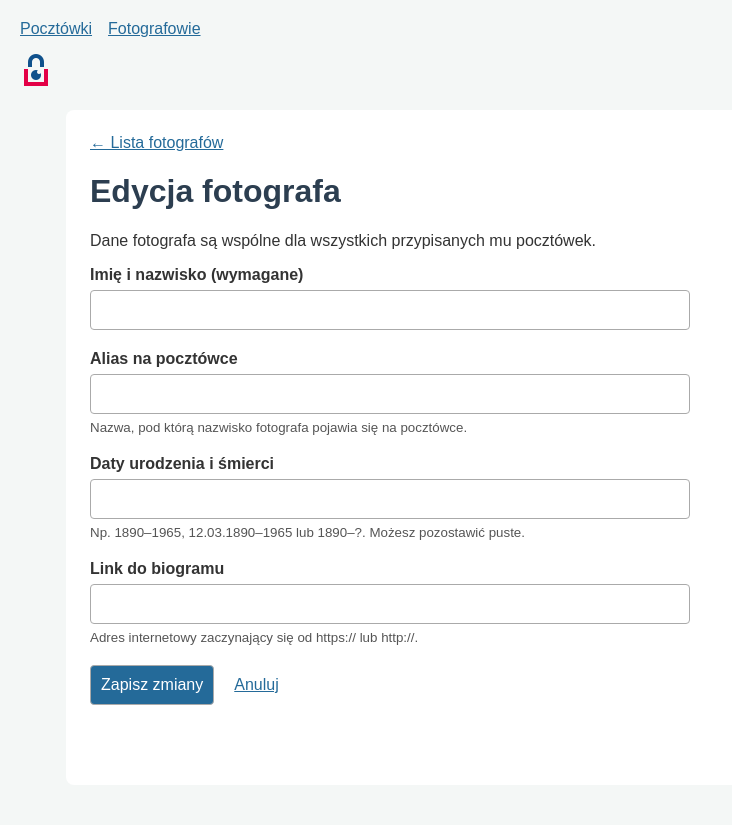
After one commit to umlublin/pocztowki, a Flask app: template templates/photographer_edit.html in a window 1280 px wide. The commit adds this page. Shown: the whole page, without its empty margins (0-732 px from the left). Run offline with Flask 2, Linux system fonts and the light colour scheme; the template is opened without the code that fills it, so the values that code supplies are empty.

Commit message:
Dodaj listę fotografów i edycję danych autorów

```diff
--- a/demo_data.py
+++ b/demo_data.py
@@ -18,7 +18,8 @@ def create_demo_data(root):
         db.executescript("""
             CREATE TABLE miasta (miasto_id INTEGER PRIMARY KEY, miasto_nazwa TEXT);
             CREATE TABLE autorzy (
-                autor_id INTEGER PRIMARY KEY, autor_nazwa TEXT, autor_lata TEXT, autor_url TEXT
+                autor_id INTEGER PRIMARY KEY, autor_nazwa TEXT, autor_lata TEXT, autor_url TEXT,
+                alias TEXT
             );
             CREATE TABLE wydawcy (wydawca_id INTEGER PRIMARY KEY, wydawca_nazwa TEXT);
             CREATE TABLE cenzura (cenzura_id INTEGER PRIMARY KEY, cenzura_numer TEXT);
@@ -34,7 +35,7 @@ def create_demo_data(root):
                 wydanie_zamowienie TEXT, awers_id INTEGER, rewers_id INTEGER
             );
             INSERT INTO miasta VALUES (1, 'Lublin'), (2, 'Kraków');
-            INSERT INTO autorzy VALUES (1, 'Jan Kowalski', NULL, NULL), (2, 'Anna Nowak', NULL, NULL);
+            INSERT INTO autorzy (autor_id, autor_nazwa) VALUES (1, 'Jan Kowalski'), (2, 'Anna Nowak');
             INSERT INTO wydawcy VALUES (1, 'Wydawca demonstracyjny');
             INSERT INTO cenzura VALUES (1, 'D1');
             INSERT INTO wzory VALUES (1, 'Panorama Lublina', 'A1', 1, 1, 1),
--- a/server.py
+++ b/server.py
@@ -1,6 +1,6 @@
 from logging.handlers import RotatingFileHandler
 import logging
-from urllib.parse import quote_plus, urlencode
+from urllib.parse import quote_plus, urlencode, urlsplit
 from authlib.integrations.flask_client import OAuth
 import sqlite3
 import os
@@ -400,6 +400,78 @@ def read_card_integer(data, field, minimum, empty_value):
     return value
 
 
+@app.route('/photographers')
+def photographers():
+    query = request.args.get('q', '').strip()
+    rows = get_db().execute(
+        'SELECT autor_id, autor_nazwa, alias, autor_lata, autor_url '
+        'FROM autorzy ORDER BY autor_nazwa, autor_id'
+    ).fetchall()
+    if query:
+        rows = [row for row in rows if any(
+            query.casefold() in (row[field] or '').casefold()
+            for field in ('autor_nazwa', 'alias')
+        )]
+    return render_template('photographers.html', authors=rows, query=query,
+                           user=get_user_data())
+
+
+@app.route('/photographers/<int:author_id>/edit')
+def edit_photographer(author_id):
+    if not get_user_data().get('is_admin'):
+        abort(403)
+    author = get_db().execute(
+        'SELECT autor_id, autor_nazwa, alias, autor_lata, autor_url '
+        'FROM autorzy WHERE autor_id = ?', (author_id,)
+    ).fetchone()
+    if author is None:
+        abort(404)
+    return render_template('photographer_edit.html', author=author, user=get_user_data())
+
+
+@app.route('/api/photographers/<int:author_id>', methods=['PUT'])
+def update_photographer(author_id):
+    if not get_user_data().get('is_admin'):
+        return jsonify({'error': 'Edycja wymaga uprawnień administratora.'}), 403
+    data = request.get_json(silent=True)
+    limits = {'autor_nazwa': 200, 'alias': 200, 'autor_lata': 100, 'autor_url': 2048}
+    if not isinstance(data, dict):
+        return jsonify({'error': 'Oczekiwano obiektu JSON z danymi fotografa.'}), 400
+    values = {}
+    for field, limit in limits.items():
+        value = data.get(field)
+        if not isinstance(value, str) or len(value.strip()) > limit:
+            return jsonify({'error': f'Pole {field} musi być tekstem do {limit} znaków.'}), 400
+        values[field] = value.strip()
+    if not values['autor_nazwa']:
+        return jsonify({'error': 'Podaj imię i nazwisko fotografa.'}), 400
+    if values['autor_url']:
+        try:
+            url = urlsplit(values['autor_url'])
+            if (url.scheme not in ('http', 'https') or not url.hostname
+                    or url.username is not None or url.password is not None
+                    or any(char.isspace() or ord(char) < 32 for char in values['autor_url'])):
+                raise ValueError
+            url.port  # Sprawdzenie poprawności portu.
+        except ValueError:
+            return jsonify({'error': 'Link do biogramu musi być poprawnym adresem HTTP lub HTTPS.'}), 400
+    try:
+        conn = get_db()
+        with conn:
+            updated = conn.execute(
+                'UPDATE autorzy SET autor_nazwa = ?, alias = ?, autor_lata = ?, autor_url = ? '
+                'WHERE autor_id = ?',
+                (values['autor_nazwa'], values['alias'] or None,
+                 values['autor_lata'] or None, values['autor_url'] or None, author_id),
+            )
+            if updated.rowcount != 1:
+                return jsonify({'error': 'Fotograf nie istnieje.'}), 404
+        return jsonify({'success': True})
+    except sqlite3.Error:
+        app.logger.exception('Nie udało się zapisać fotografa %s', author_id)
+        return jsonify({'error': 'Nie udało się zapisać danych fotografa.'}), 500
+
+
 @app.route('/api/card/<int:wydanie_id>', methods=['PUT'])
 def api_card_update(wydanie_id):
     """Aktualizacja danych pocztówki przez administratora."""
--- a/templates/detail.html
+++ b/templates/detail.html
@@ -294,7 +294,7 @@
                 wikiLink.href = url.href;
                 wikiLink.target = '_blank';
                 wikiLink.rel = 'noopener noreferrer';
-                wikiLink.textContent = 'Wikipedia';
+                wikiLink.textContent = 'Biogram';
                 authorContainer.append(' - ', wikiLink);
             }
         }
--- /dev/null
+++ b/templates/photographer_edit.html
@@ -0,0 +1,64 @@
+<!DOCTYPE html>
+<html lang="pl">
+<head>
+    <meta charset="UTF-8">
+    <meta name="viewport" content="width=device-width, initial-scale=1.0">
+    <title>Edycja fotografa — {{ author.autor_nazwa }}</title>
+    {% include 'photographers_style.html' %}
+</head>
+<body>
+{% include 'session_header.html' %}
+<main>
+    <a href="{{ url_for('photographers') }}">← Lista fotografów</a>
+    <h1>Edycja fotografa</h1>
+    <p>Dane fotografa są wspólne dla wszystkich przypisanych mu pocztówek.</p>
+    <form id="photographer-form" action="{{ url_for('update_photographer', author_id=author.autor_id) }}">
+        <div class="field">
+            <label for="autor_nazwa">Imię i nazwisko (wymagane)</label>
+            <input id="autor_nazwa" name="autor_nazwa" value="{{ author.autor_nazwa or '' }}" required maxlength="200">
+        </div>
+        <div class="field">
+            <label for="alias">Alias na pocztówce</label>
+            <input id="alias" name="alias" value="{{ author.alias or '' }}" maxlength="200" aria-describedby="alias-hint">
+            <small class="hint" id="alias-hint">Nazwa, pod którą nazwisko fotografa pojawia się na pocztówce.</small>
+        </div>
+        <div class="field">
+            <label for="autor_lata">Daty urodzenia i śmierci</label>
+            <input id="autor_lata" name="autor_lata" value="{{ author.autor_lata or '' }}" maxlength="100" aria-describedby="dates-hint">
+            <small class="hint" id="dates-hint">Np. 1890–1965, 12.03.1890–1965 lub 1890–?. Możesz pozostawić puste.</small>
+        </div>
+        <div class="field">
+            <label for="autor_url">Link do biogramu</label>
+            <input id="autor_url" name="autor_url" type="url" value="{{ author.autor_url or '' }}" maxlength="2048" aria-describedby="url-hint">
+            <small class="hint" id="url-hint">Adres internetowy zaczynający się od https:// lub http://.</small>
+        </div>
+        <div class="actions"><button type="submit" id="save-button">Zapisz zmiany</button><a href="{{ url_for('photographers') }}">Anuluj</a></div>
+        <p id="save-status" role="status" aria-live="polite"></p>
+    </form>
+</main>
+<script>
+    const form = document.getElementById('photographer-form');
+    const status = document.getElementById('save-status');
+    const button = document.getElementById('save-button');
+    form.addEventListener('submit', async (event) => {
+        event.preventDefault();
+        button.disabled = true;
+        status.textContent = 'Zapisywanie…';
+        try {
+            const response = await fetch(form.action, {
+                method: 'PUT',
+                headers: {'Content-Type': 'application/json'},
+                body: JSON.stringify(Object.fromEntries(new FormData(form))),
+            });
+            const data = await response.json();
+            if (!response.ok) throw new Error(data.error || 'Nie udało się zapisać zmian.');
+            status.textContent = 'Zapisano zmiany.';
+        } catch (error) {
+            status.textContent = error.message || 'Błąd połączenia. Spróbuj ponownie.';
+        } finally {
+            button.disabled = false;
+        }
+    });
+</script>
+</body>
+</html>
--- /dev/null
+++ b/templates/photographers_style.html
@@ -0,0 +1,22 @@
+<style>
+    body { font-family: sans-serif; background: #f4f7f6; color: #333; margin: 0; padding: 20px; }
+    main { max-width: 1100px; margin: 20px auto; background: white; padding: 24px; border-radius: 8px; }
+    h1 { color: #2c3e50; }
+    a { color: #246a99; }
+    .search { display: flex; gap: 12px; align-items: center; flex-wrap: wrap; }
+    input, button { font: inherit; padding: 10px; border: 1px solid #aaa; border-radius: 4px; }
+    button { background: #246a99; color: white; cursor: pointer; }
+    button:disabled { opacity: .6; cursor: wait; }
+    .table-wrapper { overflow-x: auto; }
+    table { width: 100%; min-width: 680px; border-collapse: collapse; }
+    th, td { padding: 12px; text-align: left; border-bottom: 1px solid #ddd; overflow-wrap: anywhere; }
+    th { background: #2c3e50; color: white; }
+    .field { margin-bottom: 20px; }
+    .field label { display: block; font-weight: bold; margin-bottom: 6px; }
+    .field input { display: block; box-sizing: border-box; width: 100%; max-width: 600px; }
+    .hint { display: block; margin-top: 6px; color: #555; }
+    .actions { display: flex; gap: 20px; align-items: center; }
+    #save-status { min-height: 1.5em; }
+    .sr-only { position: absolute; width: 1px; height: 1px; padding: 0; overflow: hidden; clip-path: inset(50%); white-space: nowrap; }
+    @media (max-width: 600px) { body { padding: 12px; } main { padding: 16px; } }
+</style>
--- a/templates/session_header.html
+++ b/templates/session_header.html
@@ -1,3 +1,7 @@
+<nav aria-label="Nawigacja główna" style="display:flex; gap:16px; margin-bottom:16px;">
+    <a href="{{ url_for('index') }}">Pocztówki</a>
+    <a href="{{ url_for('photographers') }}">Fotografowie</a>
+</nav>
 <div class="user-info" id="user-info">
     <div class="user-info-frame" id="user-info-frame">
         {% if user %}
```
Also changed, not shown: migrate_authors.py (added, +26 -0 lines), templates/photographers.html (added, +42 -0 lines), tests/test_catalog.py (+79 -0 lines), README.md.
